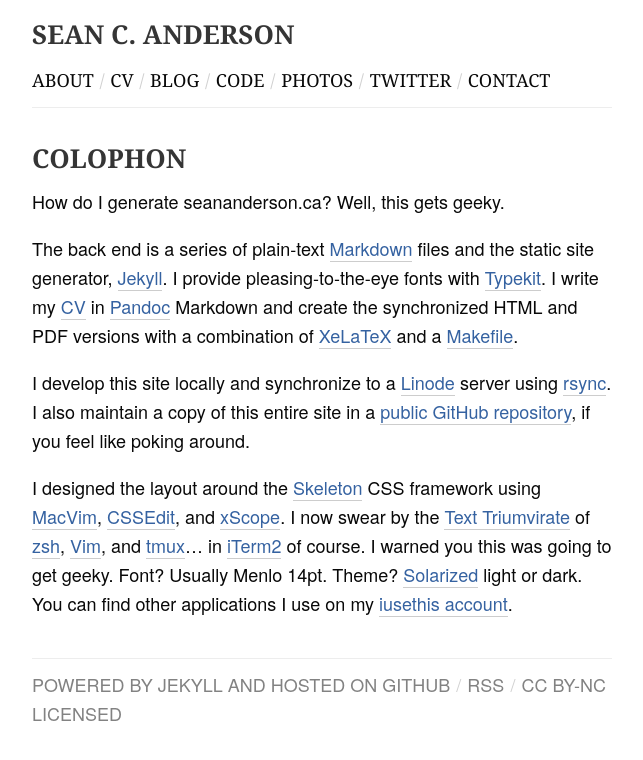
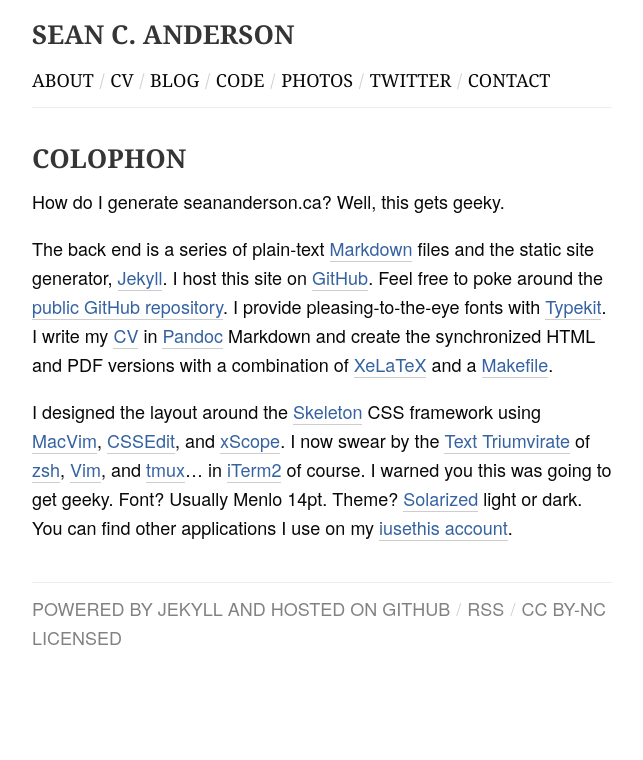
Before and after one commit to seananderson/seananderson.ca, a Jekyll site: the page built from colophon.md, in a window 1280 px wide. Shown: the top 760 px of the page, without its empty margins (318-961 px from the left). Built offline with Jekyll 4.4.1, drawn with Linux system fonts in a browser that asks for light colours; Markdown is read by kramdown in place of the engine named in the settings; comment, search, counter and statistics services are not loaded.

Commit message:
Update colophon and hard wrap it

```diff
--- a/colophon.md
+++ b/colophon.md
@@ -7,11 +7,18 @@
 
 How do I generate seananderson.ca? Well, this gets geeky.
 
-The back end is a series of plain-text [Markdown] files and the static site generator, [Jekyll]. I provide pleasing-to-the-eye fonts with [Typekit]. I write my [CV](/cv.html) in [Pandoc] Markdown and create the synchronized HTML and PDF versions with a combination of [XeLaTeX] and a [Makefile].
+The back end is a series of plain-text [Markdown] files and the static site
+generator, [Jekyll]. I host this site on [GitHub](http://github.com/). Feel
+free to poke around the [public GitHub repository][github repo].  I provide
+pleasing-to-the-eye fonts with [Typekit]. I write my [CV](/cv.html) in
+[Pandoc] Markdown and create the synchronized HTML and PDF versions with a
+combination of [XeLaTeX] and a [Makefile].
 
-I develop this site locally and synchronize to a [Linode] server using [rsync]. I also maintain a copy of this entire site in a [public GitHub repository][github repo], if you feel like poking around.
-
-I designed the layout around the [Skeleton] CSS framework using [MacVim], [CSSEdit], and [xScope]. I now swear by the [Text Triumvirate] of [zsh], [Vim], and [tmux]... in [iTerm2] of course. I warned you this was going to get geeky. Font? Usually Menlo 14pt. Theme? [Solarized] light or dark. You can find other applications I use on my [iusethis account].
+I designed the layout around the [Skeleton] CSS framework using [MacVim],
+[CSSEdit], and [xScope]. I now swear by the [Text Triumvirate] of [zsh],
+[Vim], and [tmux]... in [iTerm2] of course. I warned you this was going to get
+geeky. Font? Usually Menlo 14pt. Theme? [Solarized] light or dark. You can
+find other applications I use on my [iusethis account].
 
 <!--I occasionally [post photos][my flickr] to [Flickr]. -->
 
```
